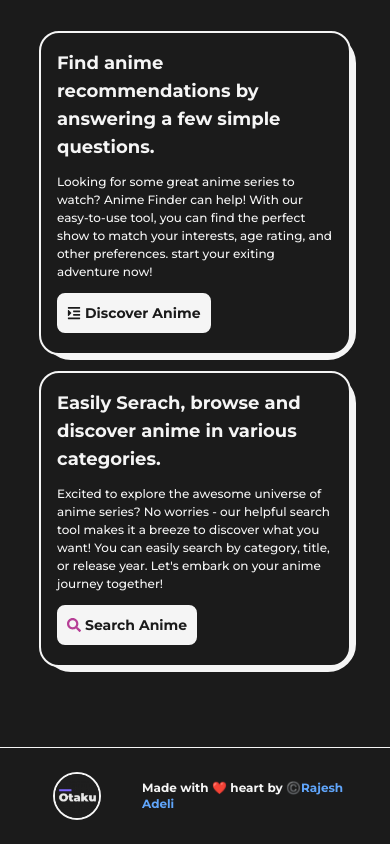
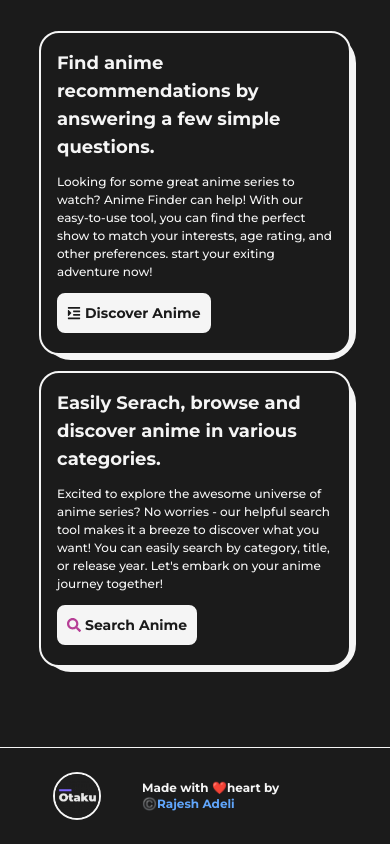
Before and after one commit to DarkRajeshow/Otaku_in_nextJS, a Next.js app: page / in a window 390 px wide. Shown: the part 1586-2430 px from the top of the page. Built offline with nearby package versions, Linux system fonts and the light colour scheme; no server answers.

Commit message:
Fixing loading effect on here 2

```diff
--- a/components/Footer.js
+++ b/components/Footer.js
@@ -35,7 +35,7 @@ export default function Footer() {
                 </Link>
             </div>
             <div className="contacttext font-medium text-xs min-[400px]:text-sm sm:text-base col-span-6 min-[400px]:col-span-7 lg:col-span-8 flex flex-col justify-center">
-                <h1 className='font-bold'>Made with ❤️ heart by <a href="https://rajesh2004.vercel.app/" className='text-sliceOfLife'>©️Rajesh Adeli</a></h1>
+                <h1 className='font-bold'>Made with ❤️heart by <br className='sm:hidden block'/> <a href="https://rajesh2004.vercel.app/" className='text-sliceOfLife'>©️Rajesh Adeli</a></h1>
                 <p className='hidden md:block sm:text-sm'>we do not store any files on our server. Our website only provides links to media content that is hosted on third-party services. A big credit goes to <strong>kitsuApi</strong> which provides valuable data for free.</p>
             </div>
         </div>
--- a/components/MovieCard.js
+++ b/components/MovieCard.js
@@ -20,7 +20,7 @@ export default function MovieCard({ bgImage, gradientStyleForMobile, index, titl
     return (
         <div className={`relative w-full h-[50vh] min-[500px]:h-[70vh] sm:h-[80vh] ${imageIndex === index ? "block" : "hidden"} overflow-hidden rounded-r-[50px] rounded-l-[10px] flex items-center`}>
             <motion.div
-                // className={`relative w-full h-[50vh] min-[500px]:h-[70vh] sm:h-[80vh] ${imageIndex === index ? "block" : "hidden"} overflow-hidden rounded-r-[50px] rounded-l-[10px] flex items-center`}
+                className={`w-full h-[50vh] min-[500px]:h-[70vh] sm:h-[80vh] ${imageIndex === index ? "block" : "hidden"}`}
                 style={gradienttest}
                 initial={{
                     opacity: 0
```
